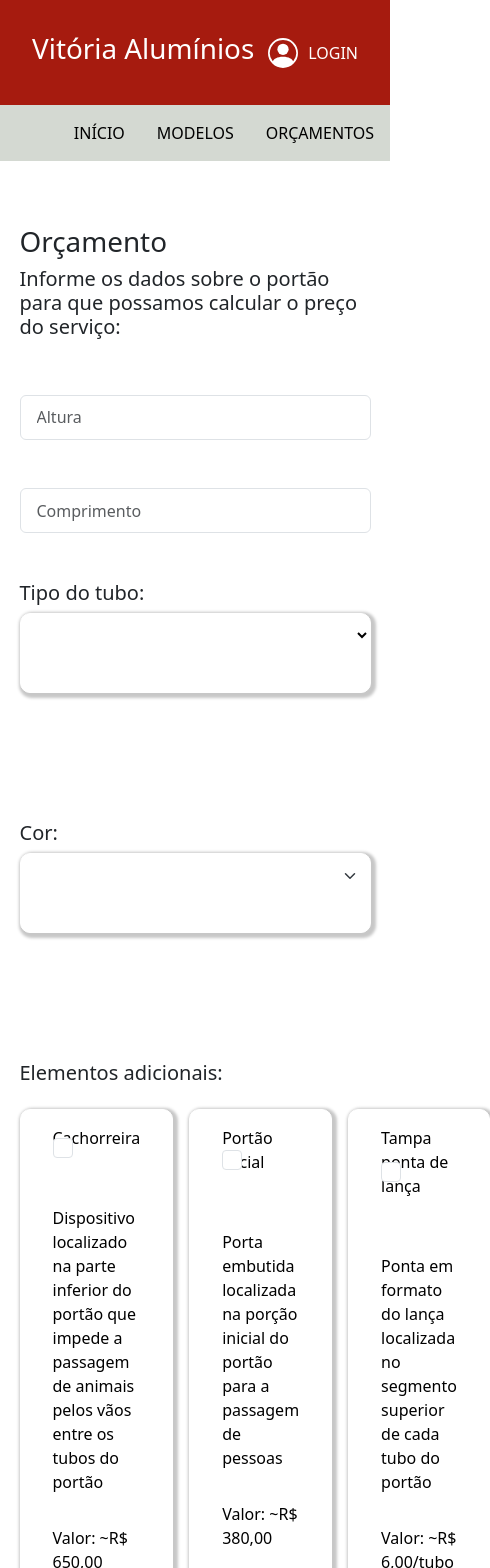
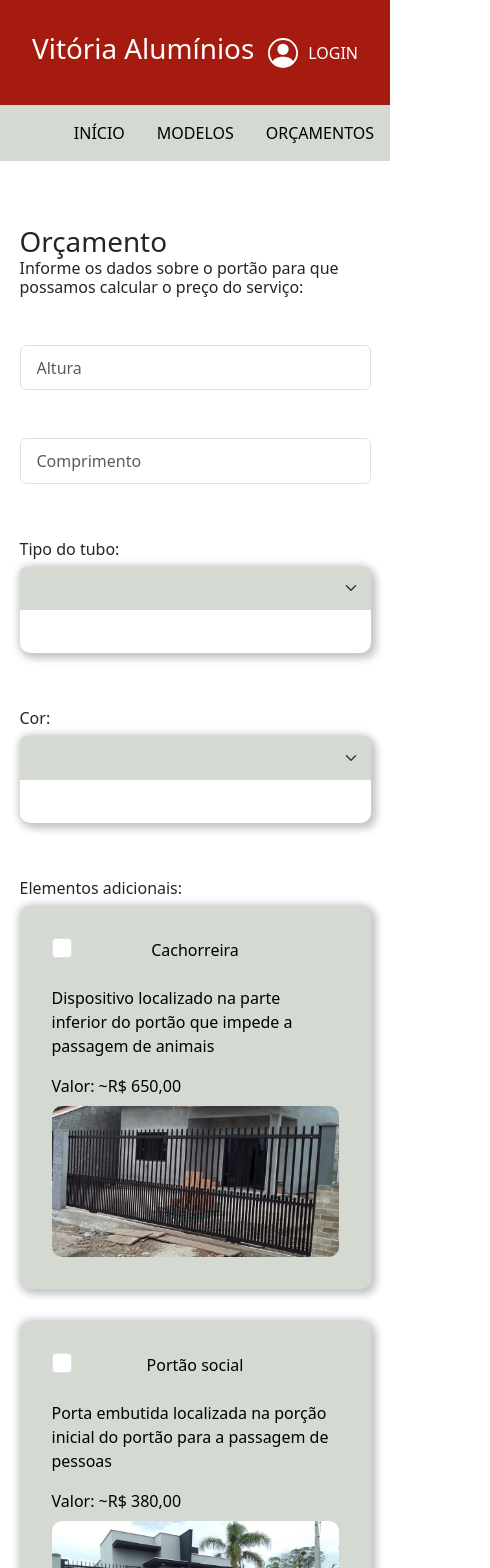
Before and after one commit to fernandapadilha/vitoria-aluminios, a Vue app: page /orcamento in a window 390 px wide. Shown: the top 1568 px of the page, 490 px wide, since content can reach past the window. Built offline with nearby package versions, Linux system fonts and the light colour scheme; a web font is replaced by a local one.

Commit message:
Style: finalização da responsividade da página de orçamentos #44

```diff
--- a/src/assets/main.css
+++ b/src/assets/main.css
@@ -19,6 +19,7 @@
   --cor-preto: #000000;
   --cor-fonte-branco-complementar: #5f634f;
   --cor-branco-secao: #f8f8f8;
+  --cor-cinza-complementar: #D4D9D2;
   --cor-sombra: #c7c7c7;
   --cor-transparente: rgba(0, 0, 0, 0);
   --fonte-titulo: 'Roboto Slab', serif;
--- a/src/components/HeaderView.vue
+++ b/src/components/HeaderView.vue
@@ -64,7 +64,7 @@
 }
 
   .principal-menu {
-    background-color: #D4D9D2;
+    background-color: var(--cor-cinza-complementar);
   }
 
 .principal-menu-lista {
--- a/src/components/SelecaoAcessorio.vue
+++ /dev/null
@@ -1,108 +0,0 @@
-<script setup>
-import { ref } from 'vue'
-import { usarDadosPortao } from '@/stores/orcamento'
-
-const portao = usarDadosPortao()
-
-const acessoriosSelecionados = ref([])
-
-const imageUrl = (img) => new URL(`../assets/img/${img}`, import.meta.url).href
-
-function formatarPreco(preco) {
-  return `R$ ${preco.toFixed(2).replace('.', ',')}`
-}
-</script>
-
-<template>
-  <article class="campo-informacao">
-    <h5>Acessório:</h5>
-
-    <section class="campo-selecao">
-      <template v-for="acessorio in portao.acessorios" :key="acessorio.id">
-        <section>
-          <div class="campo-selecionar">
-            <input
-              class="form-check-input"
-              type="checkbox"
-              :value="acessorio"
-              v-model="acessoriosSelecionados"
-            />
-            <p>{{ acessorio.nome }}</p>
-          </div>
-
-          <div class="campo-acessorio">
-            <p>{{ acessorio.descricao }}</p>
-            <p>Valor: {{ formatarPreco(acessorio.preco) }}</p>
-            <img :src="imageUrl(acessorio.img)" :alt="acessorio.alt" />
-          </div>
-        </section>
-      </template>
-    </section>
-
-    <!-- {{ acessoriosSelecionados }} -->
-    <!-- <div v-for="acessorio in acessoriosSelecionados" :key="acessorio.id">
-            {{ acessorio.img }}
-            <img :src="imageUrl" :alt="acessorio.alt">
-          </div> -->
-  </article>
-</template>
-
-<style scoped>
-p {
-  margin: 0;
-  padding: 0;
-}
-
-.campo-selecao {
-  display: grid;
-  grid-template-columns: 1fr 1fr 1fr;
-  align-items: start;
-  gap: 1rem;
-}
-
-.campo-selecao > section {
-  display: grid;
-  align-items: center;
-  background-color: var(--cor-branco);
-  color: var(--cor-preto);
-  border: 1px solid var(--cor-branco);
-  box-shadow: 2px 2px 3px 3px var(--cor-branco);
-  min-height: 20rem;
-}
-
-.campo-selecao > section, .campo-acessorio img {
-  border-radius: 10px;
-}
-
-.campo-selecao > section > div {
-  padding: 1rem 2rem;
-}
-
-.campo-selecionar {
-  display: grid;
-  justify-content: center;
-  align-items: center;
-}
-
-.campo-selecionar input {
-  position: absolute;
-  width: 20px;
-  height: 20px;
-}
-
-.campo-acessorio p {
-  padding: 0.5rem 0;
-}
-
-.campo-acessorio img {
-  width: 100%;
-  height: 50%;
-  object-fit: cover;
-}
-
-@media (max-width: 960px) {
-  .campo-selecao {
-    grid-template-columns: 1fr;
-  }
-}
-</style>
--- a/src/components/SelecaoCor.vue
+++ /dev/null
@@ -1,89 +0,0 @@
-<script setup>
-import { computed, ref } from 'vue'
-import { usarDadosPortao } from '@/stores/orcamento'
-
-const portao = usarDadosPortao()
-
-const corSelecionada = ref({
-  id: '',
-  nome: '',
-  descricao: '',
-  img: '',
-  alt: ''
-})
-
-const imageUrl = computed(
-  () => new URL(`../assets/img/${corSelecionada.value.img}`, import.meta.url).href
-)
-</script>
-
-<template>
-  <article class="campo-informacao">
-    <h5>Cor:</h5>
-    <section class="campo-selecao">
-      <div>
-        <select class="form-select" name="cores" id="cores" v-model="corSelecionada">
-          <option v-for="cor in portao.cores" :key="cor.id" :value="cor">{{ cor.nome }}</option>
-        </select>
-        <div class="descricao-produto" v-if="corSelecionada.descricao">
-          <p>{{ corSelecionada.descricao }}</p>
-        </div>
-      </div>
-
-      <div v-if="corSelecionada.img">
-        <img :src="imageUrl" :alt="corSelecionada.alt" />
-      </div>
-    </section>
-  </article>
-</template>
-
-<style scoped>
-
-    .campo-informacao {
-        margin: 3rem 0;
-    }
-
-    .campo-selecao {
-        display: grid;
-        grid-template-columns: 2.5fr 1fr;
-        column-gap: 1rem;
-        height: 10rem;
-        color: var(--cor-preto);
-    }
-
-    .campo-selecao > div {
-        background-color: var(--cor-branco);
-        border: 1px solid var(--cor-branco);
-        box-shadow: 2px 2px 3px 3px var(--cor-sombra);
-        max-height: 10rem;
-    }
-
-    .campo-selecao > div, .campo-selecao div select, .campo-selecao div img {
-      border-radius: 10px;
-    }
-
-    .campo-selecao div select {
-        width: 100%;
-        padding: .6rem 1rem;
-        background-color: var(--cor-branco);
-        border: none;
-    }
-
-    .descricao-produto {
-      padding: 1rem;
-    }
-
-    .campo-selecao > div > img {
-      width: 100%;
-      height: 100%;
-      object-fit: cover;
-    }
-
-    @media (max-width: 500px) {
-      .campo-selecao {
-        grid-template-columns: 1fr;
-        grid-template-rows: 1fr 1fr;
-      }
-    }
-
-</style>
--- a/src/components/SelecaoTubo.vue
+++ /dev/null
@@ -1,98 +0,0 @@
-<script setup>
-import { computed, ref } from 'vue'
-import { usarDadosPortao } from '@/stores/orcamento';
-
-const portao = usarDadosPortao()
-
-const tuboSelecionado = ref({
-  id: '',
-  nome: '',
-  preco: 0,
-  descricao: '',
-  img: '',
-  alt: ''
-})
-
-const imageUrl = computed(
-  () => new URL(`../assets/img/${tuboSelecionado.value.img}`, import.meta.url).href
-)
-
-function formatarPreco(preco) {
-  return `R$ ${preco.toFixed(2).replace('.', ',')}`
-}
-</script>
-
-<template>
-
-    <article class="campo-informacao">
-        <h5>Tipo do tubo:</h5>
-        <section class="campo-selecao">
-            <div>
-                <select class="form-select" name="tubos" id="tubos" v-model="tuboSelecionado">
-                    <option v-for="tubo in portao.tubos" :key="tubo.id" :value="tubo">{{ tubo.nome }}</option>
-                </select>
-
-                <div class="descricao-produto" v-if="tuboSelecionado.descricao">
-                    <p>{{ tuboSelecionado.descricao }}</p>
-                    <p>Valor: {{ formatarPreco(tuboSelecionado.preco) }}</p>
-                </div>
-            </div>
-
-            <div v-if="tuboSelecionado.img">
-                <img :src="imageUrl" :alt="tuboSelecionado.alt">
-            </div>
-        </section>
-    </article>
-
-</template>
-
-<style scoped>
-
-    .campo-informacao {
-        margin: 3rem 0;
-    }
-
-    .campo-selecao {
-        display: grid;
-        grid-template-columns: 2.5fr 1fr;
-        column-gap: 1rem;
-        height: 10rem;
-        color: var(--cor-preto);
-    }
-
-    .campo-selecao > div {
-        background-color: var(--cor-branco);
-        border: 1px solid var(--cor-branco);
-        box-shadow: 2px 2px 3px 3px var(--cor-sombra);
-        max-height: 10rem;
-    }
-
-    .campo-selecao div select {
-        width: 100%;
-        padding: .6rem 1rem;
-        background-color: var(--cor-branco);
-        border: none;
-    }
-
-    .campo-selecao > div, .campo-selecao div select, .campo-selecao div img {
-      border-radius: 10px;
-    }
-
-    .descricao-produto {
-      padding: 1rem;
-    }
-
-    .campo-selecao > div > img {
-      width: 100%;
-      height: 100%;
-      object-fit: cover;
-    }
-
-    @media (max-width: 500px) {
-      .campo-selecao {
-        grid-template-columns: 1fr;
-        grid-template-rows: 1fr 1fr;
-      }
-    }
-
-</style>
--- a/src/stores/orcamento.js
+++ b/src/stores/orcamento.js
@@ -51,7 +51,7 @@ export const usarDadosPortao = defineStore('portao', () => {
             id: 1,
             nome: 'Cachorreira',
             precoAprox: '~R$ 650,00',
-            descricao: 'Dispositivo localizado na parte inferior do portão que impede a passagem de animais pelos vãos entre os tubos do portão',
+            descricao: 'Dispositivo localizado na parte inferior do portão que impede a passagem de animais',
             img: 'cachorreira.png',
             alt: 'Portão com cachorreira'
         },
--- a/src/views/OrcamentoView.vue
+++ b/src/views/OrcamentoView.vue
@@ -1,4 +1,5 @@
 <script setup>
+
 import { ref, computed } from 'vue'
 import { usarDadosPortao } from '@/stores/orcamento'
 import BlocoOrcamento from '@/components/BlocoOrcamento.vue'
@@ -88,8 +89,10 @@ function verificacao() {
 </script>
 
 <template>
+
     <form class="formulario">
         <fieldset>
+
             <h1>Orçamento</h1>
 
             <h5>Informe os dados sobre o portão para que possamos calcular o preço do serviço:</h5>
@@ -100,10 +103,14 @@ function verificacao() {
             </div>
 
             <article class="campo-informacao">
+
                 <h5>Tipo do tubo:</h5>
+
                 <section class="campo-selecao">
-                    <div>
-                        <select name="tubos" id="tubos" v-model="infoPortao.tuboSelecionado">
+
+                    <div class="campo-dados">
+
+                        <select class="form-select" name="tubos" id="tubos" v-model="infoPortao.tuboSelecionado">
                             <option v-for="tubo in portao.tubos" :key="tubo.id" :value="tubo">{{ tubo.nome }}</option>
                         </select>
 
@@ -111,37 +118,52 @@ function verificacao() {
                             <p>{{ infoPortao.tuboSelecionado.descricao }}</p>
                             <p>Valor: {{ infoPortao.tuboSelecionado.precoAprox }}</p>
                         </div>
+
                     </div>
 
-                    <div v-if="infoPortao.tuboSelecionado.img">
+                    <div class="campo-ilustracao" v-if="infoPortao.tuboSelecionado.img">
                         <img :src="imageUrlTB" :alt="infoPortao.tuboSelecionado.alt">
                     </div>
+
                 </section>
+
             </article>
 
             <article class="campo-informacao">
+
                 <h5>Cor:</h5>
+
                 <section class="campo-selecao">
-                    <div>
+
+                    <div class="campo-dados">
+
                         <select class="form-select" name="cores" id="cores" v-model="infoPortao.corSelecionada">
                             <option v-for="cor in portao.cores" :key="cor.id" :value="cor">{{ cor.nome }}</option>
                         </select>
+
                         <div class="descricao-produto" v-if="infoPortao.corSelecionada.descricao">
                             <p>{{ infoPortao.corSelecionada.descricao }}</p>
                         </div>
+
                     </div>
 
-                    <div v-if="infoPortao.corSelecionada.img">
+                    <div class="campo-ilustracao" v-if="infoPortao.corSelecionada.img">
                         <img :src="imageUrlCR" :alt="infoPortao.corSelecionada.alt" />
                     </div>
+
                 </section>
+
             </article>
 
-            <section class="campo-selecao-acessorio">
+            <section class="bloco-selecao-acessorio">
+
                 <h5>Elementos adicionais:</h5>
+
+                <section>
                     <template v-for="acessorio in portao.acessorios" :key="acessorio.id">
                         <section>
-                        <div class="campo-selecionar">
+
+                            <div class="campo-selecionar-acessorio">
                                 <input
                                 class="form-check-input"
                                 type="checkbox"
@@ -156,8 +178,11 @@ function verificacao() {
                                 <p>Valor: {{ acessorio.precoAprox }}</p>
                                 <img :src="imageUrlAC(acessorio.img)" :alt="acessorio.alt" />
                             </div>
+
                         </section>
                     </template>
+                </section>
+
             </section>
 
             <div class="formulario-botao">
@@ -173,6 +198,11 @@ function verificacao() {
 
 <style scoped>
 
+* {
+    margin: 0;
+    padding: 0;
+}
+
 .formulario {
     display: grid;
     justify-content: center;
@@ -181,6 +211,11 @@ function verificacao() {
 .formulario fieldset {
     width: 90vw;
     padding: 3rem 0;
+
+    & h5 {
+        font-size: 1rem;
+        font-weight: 400;
+    }
 }
 
 .formulario-medidas {
@@ -194,112 +229,118 @@ function verificacao() {
     padding: .6rem 1rem;
 }
 
-    .formulario-botao {
-        display: grid;
-        margin-top: 3rem;
-    }
-
-    .formulario-botao button {
-        background-color: var(--cor-principal);
-        color: var(--cor-branco);
-        box-shadow: 2px 2px 3px 3px var(--cor-sombra);
-    }
-
 .campo-informacao {
     margin: 3rem 0;
+
+    & h5 {
+        padding: .5rem 0;
+    }
 }
 
 .campo-selecao {
     display: grid;
     grid-template-columns: 2.5fr 1fr;
-        column-gap: 1rem;
-        height: 10rem;
-        color: var(--cor-preto);
+    border-radius: 10px;
+    box-shadow:
+      0 0 8px 1px var(--cor-sombra),
+      4px 4px 8px 1px var(--cor-sombra);
 }
 
-    .campo-selecao > div {
-        background-color: var(--cor-branco);
-        border: 1px solid var(--cor-branco);
-        box-shadow: 2px 2px 3px 3px var(--cor-sombra);
-        max-height: 10rem;
-    }
+.campo-dados {
+    background-color: var(--cor-cinza-complementar);
+    color: var(--cor-preto);
+    border-radius: 10px 0 0 10px;
 
-    .campo-selecao div select {
+    & select {
         width: 100%;
         padding: .6rem 1rem;
-        background-color: var(--cor-branco);
+        color: var(--cor-preto);
+        background-color: var(--cor-cinza-complementar);
         border: none;
     }
-
-    .campo-selecao > div, .campo-selecao div select, .campo-selecao div img {
-        border-radius: 10px;
-    }
-
-    .campo-selecao-acessorio {
-        display: grid;
-        grid-template-columns: 1fr 1fr 1fr;
-        align-items: start;
-        gap: 1rem;
-
-        & h5 {
-            grid-column: 1/4;
-        }
-    }
-
-    .campo-selecao-acessorio > section {
-        display: grid;
-        align-items: center;
-        background-color: var(--cor-branco);
-        color: var(--cor-preto);
-        border: 1px solid var(--cor-branco);
-        box-shadow: 2px 2px 3px 3px var(--cor-sombra);
-        min-height: 20rem;
-    }
-
-    .campo-selecao-acessorio > section, .campo-acessorio img {
-        border-radius: 10px;
-    }
-
-    .campo-selecao-acessorio > section > div {
-        padding: 1rem 2rem;
-    }
-
-    .campo-selecionar {
-        display: grid;
-        justify-content: center;
-        align-items: center;
-    }
-
-    .campo-selecionar input {
-        position: absolute;
-        width: 20px;
-        height: 20px;
 }
 
 .descricao-produto {
     padding: 1rem;
 }
 
-    .campo-selecao > div > img {
+.campo-ilustracao {
+    max-height: 10rem;
+
+    & img {
+        border-radius: 0 10px 10px 0;
         width: 100%;
         height: 100%;
         object-fit: cover;
     }
+}
 
-    .campo-acessorio p {
+.bloco-selecao-acessorio h5 {
+    padding: .5rem 0;
+}
+
+.bloco-selecao-acessorio > section {
+    display: grid;
+    grid-template-columns: 1fr 1fr 1fr;
+    column-gap: 1rem;
+
+    & section {
+        display: grid;
+        row-gap: 1rem;
+        padding: 2rem;
+        align-items: center;
+        background-color: var(--cor-cinza-complementar);
+        color: var(--cor-preto);
+        border-radius: 10px;
+        box-shadow:
+            0 0 8px 1px var(--cor-sombra),
+            4px 4px 8px 1px var(--cor-sombra);
+        min-height: 20rem;
+    }
+}
+
+.campo-selecionar-acessorio {
+    display: grid;
+    justify-content: center;
+
+    & input {
+        position: absolute;
+        width: 20px;
+        height: 20px;
+    }
+}
+
+.campo-acessorio {
+    & p {
         padding: 0.5rem 0;
     }
 
-    .campo-acessorio img {
+    & img {
         width: 100%;
         height: 50%;
+        border-radius: 10px;
         object-fit: cover;
     }
+}
 
-    @media (max-width: 500px) {
-      .campo-selecao {
+.formulario-botao {
+    display: grid;
+    margin-top: 3rem;
+
+    & button {
+        padding: .8rem 0;
+        background-color: var(--cor-principal);
+        color: var(--cor-branco);
+        box-shadow:
+            0 0 8px 1px var(--cor-sombra),
+            4px 4px 8px 1px var(--cor-sombra);
+    }
+}
+
+@media (max-width: 940px) {
+    .bloco-selecao-acessorio > section {
         grid-template-columns: 1fr;
-        grid-template-rows: 1fr 1fr;
+        gap: 2rem;
     }
 }
 
@@ -309,4 +350,23 @@ function verificacao() {
     }
 }
 
+@media (max-width: 500px) {
+    .campo-selecao {
+        grid-template-columns: 1fr;
+        grid-template-rows: 1fr 1fr;
+    }
+
+    .campo-dados {
+        border-radius: 10px 10px 0 0;
+    }
+
+    .campo-ilustracao {
+        border-radius: 0 0 10px 10px;
+
+        & img {
+            border-radius: 0 0 10px 10px;
+        }
+    }
+}
+
 </style>
```
Lines whose indentation alone changed are shown as unchanged.
